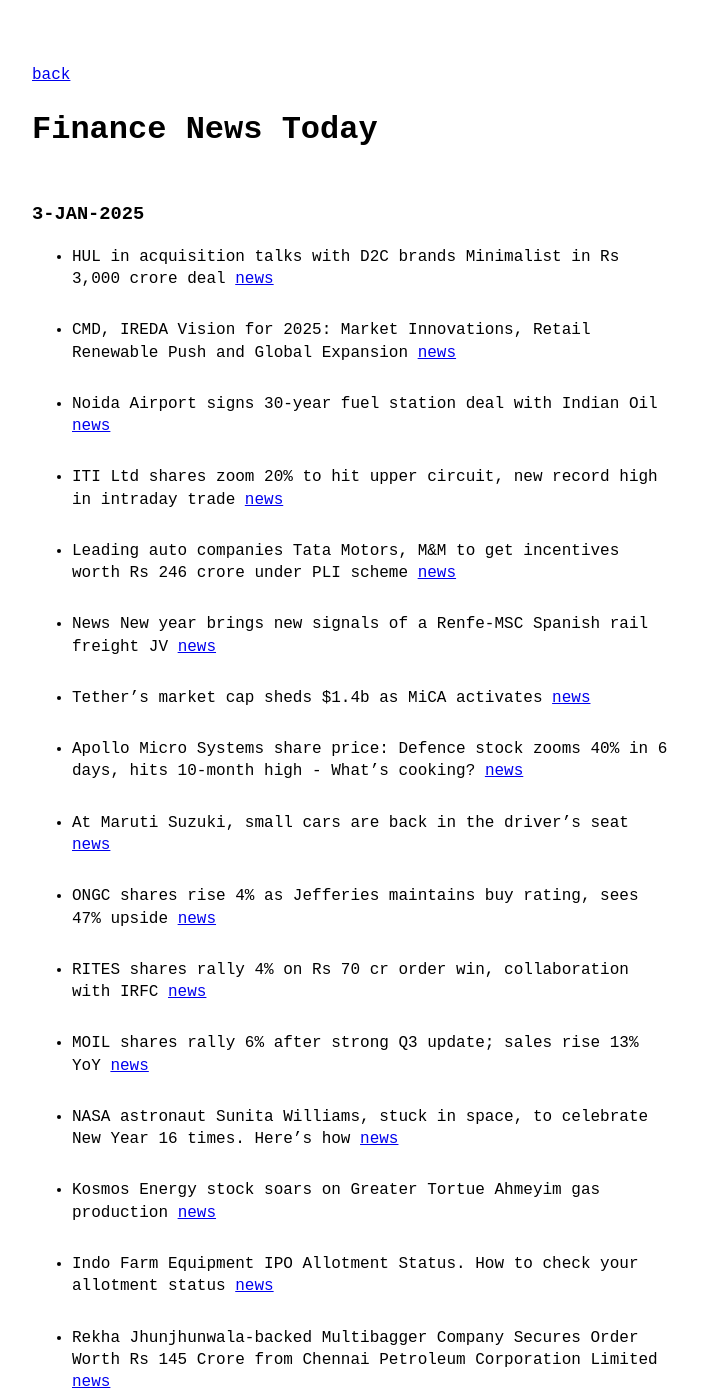
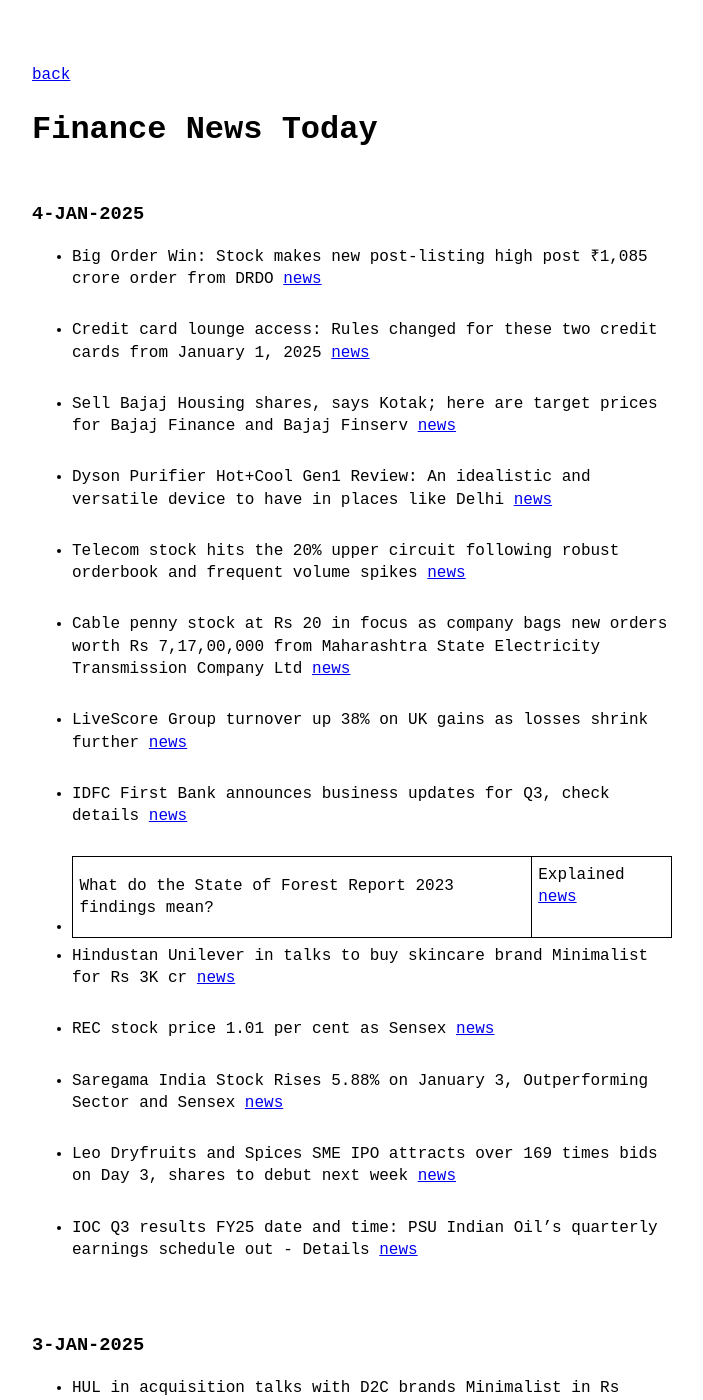
Before and after one commit to VallarasuS/Vallarasu.in, a Jekyll site: the page built from docs/finance.md, in a window 1280 px wide and 1400 px high. Shown: the whole window, without its empty margins (288-991 px from the left). Built offline with Jekyll 4.4.1, drawn with Linux system fonts in a browser that asks for light colours; some of the changed text lies outside the part shown.

Commit message:
news updated

```diff
--- a/docs/finance.md
+++ b/docs/finance.md
@@ -2,13 +2,29 @@
 layout: page
 title: Finance News Today
 ---
+
+### 4-JAN-2025
+
+- Big Order Win: Stock makes new post-listing high post ₹1,085 crore order from DRDO [news](https://www.cnbctv18.com/market/afcons-infra-share-price-1085-crore-order-win-from-drdo-shapoorji-pallonji-group-outlook-ipo-19534017.htm) <br/><br/>
+- Credit card lounge access: Rules changed for these two credit cards from January 1, 2025 [news](https://m.economictimes.com/wealth/spend/credit-card-lounge-access-rules-changed-for-these-two-credit-cards-from-january-1-2025/articleshow/116887539.cms) <br/><br/>
+- Sell Bajaj Housing shares, says Kotak; here are target prices for Bajaj Finance and Bajaj Finserv [news](https://www.businesstoday.in/markets/company-stock/story/sell-bajaj-housing-shares-says-kotak-here-are-target-prices-for-bajaj-finance-and-bajaj-finserv-459448-2025-01-03) <br/><br/>
+- Dyson Purifier Hot+Cool Gen1 Review: An idealistic and versatile device to have in places like Delhi [news](https://www.thehindu.com/sci-tech/technology/gadgets/dyson-purifier-hotcool-gen1-review-an-idealistic-and-versatile-device-to-have-in-places-like-delhi/article69056799.ece) <br/><br/>
+- Telecom stock hits the 20% upper circuit following robust orderbook and frequent volume spikes [news](https://tradebrains.in/features/telecom-stock-hits-the-20-upper-circuit-following-robust-orderbook-and-frequent-volume-spikes/) <br/><br/>
+- Cable penny stock at Rs 20 in focus as company bags new orders worth Rs 7,17,00,000 from Maharashtra State Electricity Transmission Company Ltd [news](https://www.dsij.in/dsijarticledetail/cable-penny-stock-at-rs-20-in-focus-as-company-bags-new-orders-worth-rs-71700000-from-maharashtra-state-electricity-transmission-company-ltd-id001-45490) <br/><br/>
+- LiveScore Group turnover up 38% on UK gains as losses shrink further [news](https://www.egr.global/intel/news/livescore-group-turnover-up-38-on-uk-gains-as-losses-shrink-further/) <br/><br/>
+- IDFC First Bank announces business updates for Q3, check details [news](https://www.businesstoday.in/markets/company-stock/story/idfc-first-bank-announces-business-updates-for-q3-check-details-459492-2025-01-03) <br/><br/>
+- What do the State of Forest Report 2023 findings mean? | Explained [news](https://www.thehindu.com/sci-tech/energy-and-environment/what-do-the-state-of-forest-report-2023-findings-mean-explained/article69045865.ece) <br/><br/>
+- Hindustan Unilever in talks to buy skincare brand Minimalist for Rs 3K cr [news](https://www.business-standard.com/companies/news/hindustan-unilever-in-talks-to-buy-skincare-brand-minimalist-for-rs-3k-cr-125010300966_1.html) <br/><br/>
+- REC stock price 1.01 per cent as Sensex [news](https://m.economictimes.com/markets/stocks/stock-watch/rec-stock-price-1-01-per-cent-as-sensex/articleshow/116902701.cms) <br/><br/>
+- Saregama India Stock Rises 5.88% on January 3, Outperforming Sector and Sensex [news](https://www.marketsmojo.com/news/stocks-in-action/saregama-india-stock-rises-5-88-on-january-3-outperforming-sector-and-sensex-322500) <br/><br/>
+- Leo Dryfruits and Spices SME IPO attracts over 169 times bids on Day 3, shares to debut next week [news](https://www.moneycontrol.com/news/business/ipo/leo-dryfruits-and-spices-sme-ipo-attracts-over-169-times-bids-on-day-3-shares-to-debut-next-week-12903023.html) <br/><br/>
+- IOC Q3 results FY25 date and time: PSU Indian Oil's quarterly earnings schedule out - Details [news](https://www.etnownews.com/markets/ioc-q3-results-fy25-date-and-time-psu-indian-oils-quarterly-earnings-schedule-out-details-article-116883157) <br/><br/>
 
 ### 3-JAN-2025
 
 - HUL in acquisition talks with D2C brands Minimalist in Rs 3,000 crore deal [news](https://m.economictimes.com/tech/technology/hul-in-acquisition-talks-with-d2c-brands-minimalist-in-rs-3000-crore-deal/articleshow/116915990.cms) <br/><br/>
 - CMD, IREDA Vision for 2025: Market Innovations, Retail Renewable Push and Global Expansion [news](https://pib.gov.in/PressReleaseIframePage.aspx?PRID=2089202) <br/><br/>
 - Noida Airport signs 30-year fuel station deal with Indian Oil [news](https://energy.economictimes.indiatimes.com/news/oil-and-gas/noida-airport-signs-30-year-fuel-station-deal-with-indian-oil/116879890) <br/><br/>
-- ITI Ltd shares zoom 20% to hit upper circuit, new record high in intraday trade [news](https://m.economictimes.com/markets/stocks/news/iti-ltd-shares-soar-over-13-hit-new-record-high-in-intraday-trade/articleshow/116908917.cms) <br/><br/>
 - Leading auto companies Tata Motors, M&M to get incentives worth Rs 246 crore under PLI scheme [news](https://www.moneycontrol.com/news/business/companies/leading-auto-companies-tata-motors-m-m-to-get-incentives-worth-rs-246-crore-under-pli-scheme-12902127.html) <br/><br/>
 - News New year brings new signals of a Renfe-MSC Spanish rail freight JV [news](https://theloadstar.com/new-year-brings-new-signals-of-a-renfe-msc-spanish-rail-freight-jv/) <br/><br/>
 - Tether’s market cap sheds $1.4b as MiCA activates [news](https://crypto.news/tethers-market-cap-sheds-1-4b-as-mica-activates/) <br/><br/>
@@ -17,14 +33,11 @@
 - ONGC shares rise 4% as Jefferies maintains buy rating, sees 47% upside [news](https://m.economictimes.com/markets/stocks/news/ongc-shares-rise-4-as-jefferies-sees-shares-rallying-up-to-47-maintains-buy-rating/articleshow/116904012.cms) <br/><br/>
 - RITES shares rally 4% on Rs 70 cr order win, collaboration with IRFC [news](https://m.economictimes.com/markets/stocks/news/rites-shares-rally-4-on-rs-70-cr-order-win-collaboration-with-irfc/articleshow/116904932.cms) <br/><br/>
 - MOIL shares rally 6% after strong Q3 update; sales rise 13% YoY [news](https://m.economictimes.com/markets/stocks/news/moil-shares-in-focus-after-strong-q3-update-sales-rise-13-yoy/articleshow/116900196.cms) <br/><br/>
-- NASA astronaut Sunita Williams, stuck in space, to celebrate New Year 16 times. Here's how [news](https://m.economictimes.com/news/international/global-trends/nasa-astronaut-sunita-williams-stuck-in-space-to-celebrate-new-year-16-times-sunrises-and-sunsets-16-times-international-space-station/articleshow/116852430.cms) <br/><br/>
 - Kosmos Energy stock soars on Greater Tortue Ahmeyim gas production [news](https://in.investing.com/news/stock-market-news/kosmos-energy-stock-soars-on-greater-tortue-ahmeyim-gas-production-93CH-4595492) <br/><br/>
-- Indo Farm Equipment IPO Allotment Status. How to check your allotment status [news](https://www.moneycontrol.com/news/ipo/ipo-ipo/indo-farm-equipment-ipo-allotment-status-live-parameshwa-metal-gmp-business-news-january-3-liveblog-12902489.html) <br/><br/>
 - Rekha Jhunjhunwala-backed Multibagger Company Secures Order Worth Rs 145 Crore from Chennai Petroleum Corporation Limited [news](https://www.dsij.in/dsijarticledetail/rekha-jhunjhunwala-backed-multibagger-company-secures-order-worth-rs-145-crore-from-chennai-petroleum-corporation-limited-id001-45418) <br/><br/>
 - Sarovar Hotels to launch new property in Kathmandu, Nepal [news](https://finance.yahoo.com/news/sarovar-hotels-launch-property-kathmandu-155538928.html) <br/><br/>
 - Tata Motors share price target 2025: Stock to cheer investors ahead of 1:1 split, demerger? [news](https://www.etnownews.com/markets/tata-motors-share-price-target-2025-stock-to-cheer-investors-ahead-of-11-split-demerger-article-116891139) <br/><br/>
 - Transrail Lighting share price slips below listing price after strong debut. Buy, sell or hold? [news](https://www.livemint.com/market/stock-market-news/transrail-lighting-share-price-slips-below-listing-price-after-strong-debut-buy-sell-or-hold-11735287316461.html) <br/><br/>
-- Standard Glass IPO to hit markets next week; sets price band at Rs 133-140 per share [news](https://timesofindia.indiatimes.com/business/india-business/standard-glass-ipo-to-hit-markets-next-week-sets-price-band-at-rs-133-140-per-share/articleshow/116862110.cms) <br/><br/>
 - Petronet LNG share price tumbles 8.5%; why are the PSU's stocks falling? [news](https://www.business-standard.com/markets/news/petronet-lng-share-price-tumbles-7-why-are-the-psu-s-stocks-falling-125010200263_1.html) <br/><br/>
 - ITC Hotels share listing price can go up to Rs 300 after demerger. What brokerages say [news](https://m.economictimes.com/markets/stocks/news/itc-hotels-share-listing-price-can-go-up-to-rs-300-after-demerger-what-brokerages-say/articleshow/116874217.cms) <br/><br/>
 
```
